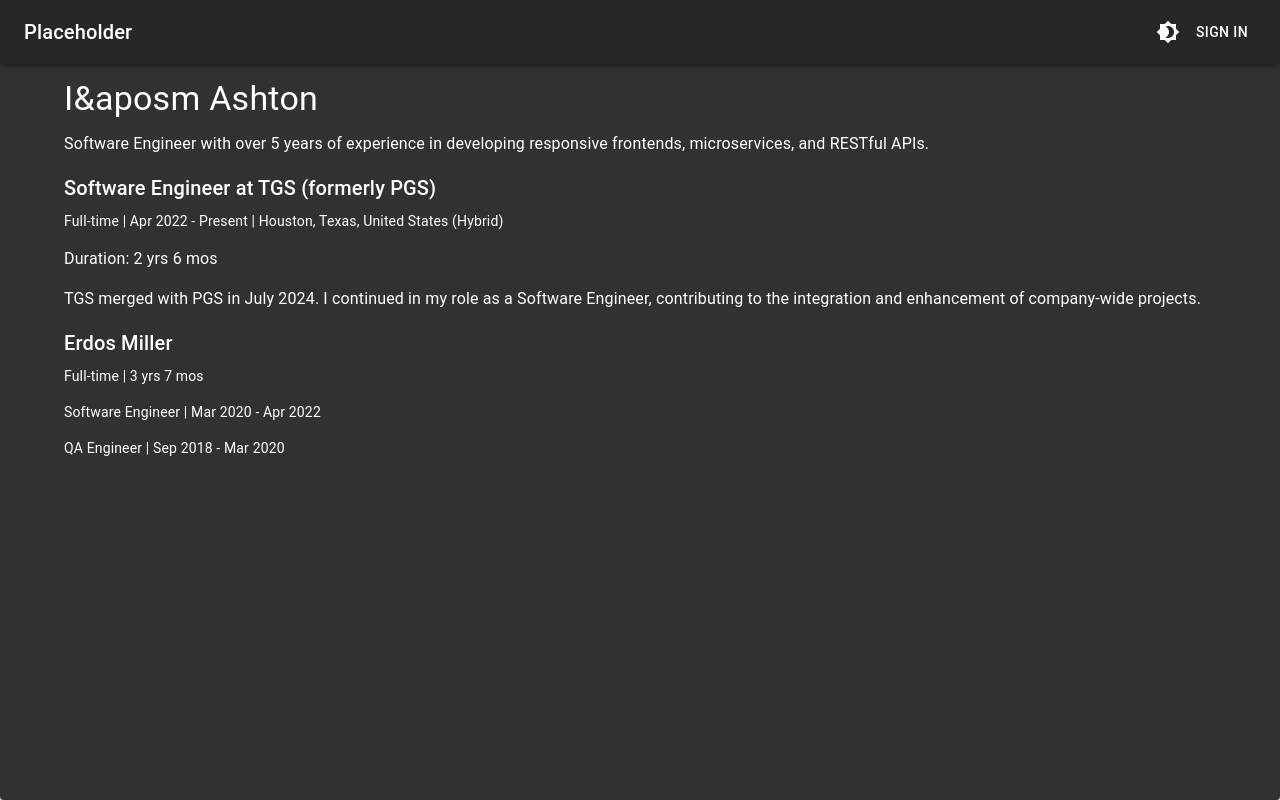
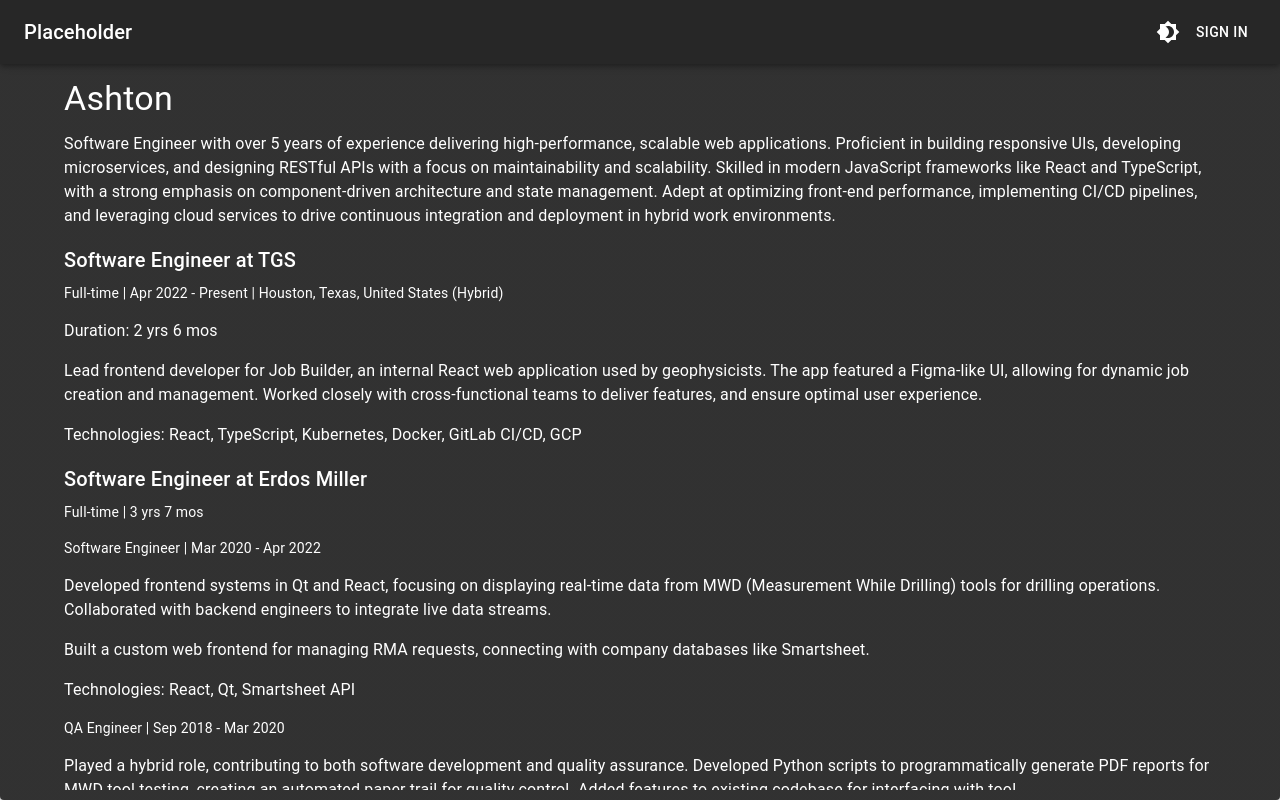
Before and after one commit to AshtonScalise/ashton-webapp, a Next.js app: page / in a window 1280 px wide. Built offline with nearby package versions, Linux system fonts and the light colour scheme; no server answers.

Commit message:
made resume better

```diff
--- a/app/page.tsx
+++ b/app/page.tsx
@@ -19,22 +19,29 @@ export default function Home() {
   const tgsStartDate: Date = new Date("2022-04-01");
   const tgsEndDate: Date = new Date(); // Current date for active role
   const erdosStartDate: Date = new Date("2018-09-01");
-  const erdosEndDate: Date = new Date("2022-04-01"); // Ended when you joined PGS
+  const erdosEndDate: Date = new Date("2022-04-01"); // Ended when you joined TGS
 
   return (
     <Container sx={{ overflowY: "auto", height: "100%" }}>
       <Box sx={{ my: 1 }}>
         <Typography variant="h4" component="h1" gutterBottom>
-          I&aposm Ashton
+          Ashton
         </Typography>
         <Typography variant="body1" paragraph>
-          Software Engineer with over 5 years of experience in developing
-          responsive frontends, microservices, and RESTful APIs.
+          Software Engineer with over 5 years of experience delivering
+          high-performance, scalable web applications. Proficient in building
+          responsive UIs, developing microservices, and designing RESTful APIs
+          with a focus on maintainability and scalability. Skilled in modern
+          JavaScript frameworks like React and TypeScript, with a strong
+          emphasis on component-driven architecture and state management. Adept
+          at optimizing front-end performance, implementing CI/CD pipelines, and
+          leveraging cloud services to drive continuous integration and
+          deployment in hybrid work environments.
         </Typography>
 
         {/* TGS + PGS Experience */}
         <Typography variant="h6" component="h2" gutterBottom>
-          Software Engineer at TGS (formerly PGS)
+          Software Engineer at TGS
         </Typography>
         <Typography variant="body2" paragraph>
           Full-time | Apr 2022 - Present | Houston, Texas, United States
@@ -44,24 +51,56 @@ export default function Home() {
           {`Duration: ${calculateDuration(tgsStartDate, tgsEndDate)}`}
         </Typography>
         <Typography variant="body1" paragraph>
-          TGS merged with PGS in July 2024. I continued in my role as a Software
-          Engineer, contributing to the integration and enhancement of
-          company-wide projects.
+          Lead frontend developer for Job Builder, an internal React web
+          application used by geophysicists. The app featured a Figma-like UI,
+          allowing for dynamic job creation and management. Worked closely with
+          cross-functional teams to deliver features, and ensure optimal user
+          experience.
+        </Typography>
+        <Typography variant="body1" paragraph>
+          Technologies: React, TypeScript, Kubernetes, Docker, GitLab CI/CD, GCP
         </Typography>
 
         {/* Erdos Miller */}
         <Typography variant="h6" component="h2" gutterBottom>
-          Erdos Miller
+          Software Engineer at Erdos Miller
         </Typography>
         <Typography variant="body2" paragraph>
           {`Full-time | ${calculateDuration(erdosStartDate, erdosEndDate)}`}
         </Typography>
-
         <Typography variant="body2" paragraph>
           Software Engineer | Mar 2020 - Apr 2022
         </Typography>
+        <Typography variant="body1" paragraph>
+          Developed frontend systems in Qt and React, focusing on displaying
+          real-time data from MWD (Measurement While Drilling) tools for
+          drilling operations. Collaborated with backend engineers to integrate
+          live data streams.
+        </Typography>
+        <Typography variant="body1" paragraph>
+          Built a custom web frontend for managing RMA requests, connecting with
+          company databases like Smartsheet.
+        </Typography>
+        <Typography variant="body1" paragraph>
+          Technologies: React, Qt, Smartsheet API
+        </Typography>
+
         <Typography variant="body2" paragraph>
           QA Engineer | Sep 2018 - Mar 2020
+        </Typography>
+        <Typography variant="body1" paragraph>
+          Played a hybrid role, contributing to both software development and
+          quality assurance. Developed Python scripts to programmatically
+          generate PDF reports for MWD tool testing, creating an automated paper
+          trail for quality control. Added features to existing codebase for
+          interfacing with tool
+        </Typography>
+        <Typography variant="body1" paragraph>
+          Actively involved in developing test cases and collaborating with the
+          software team to ensure smooth testing and deployment processes.
+        </Typography>
+        <Typography variant="body1" paragraph>
+          Technologies: Python, MWD Tool Testing
         </Typography>
       </Box>
     </Container>
```
